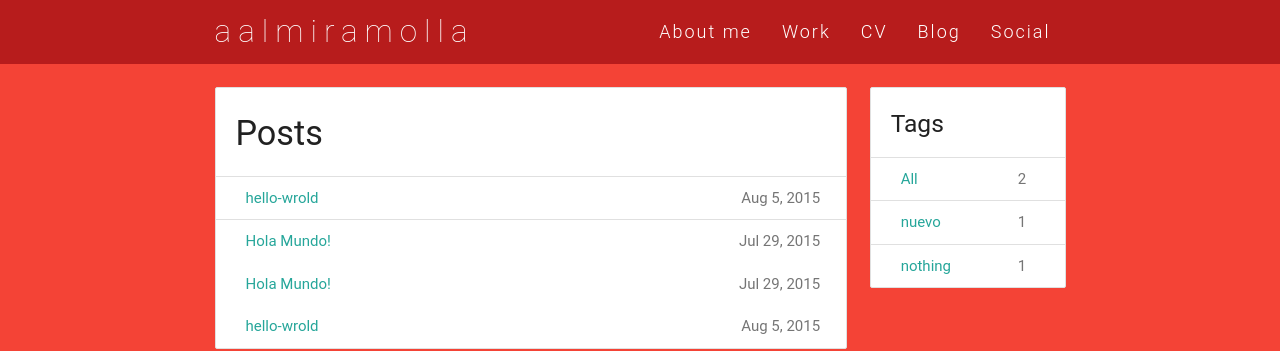
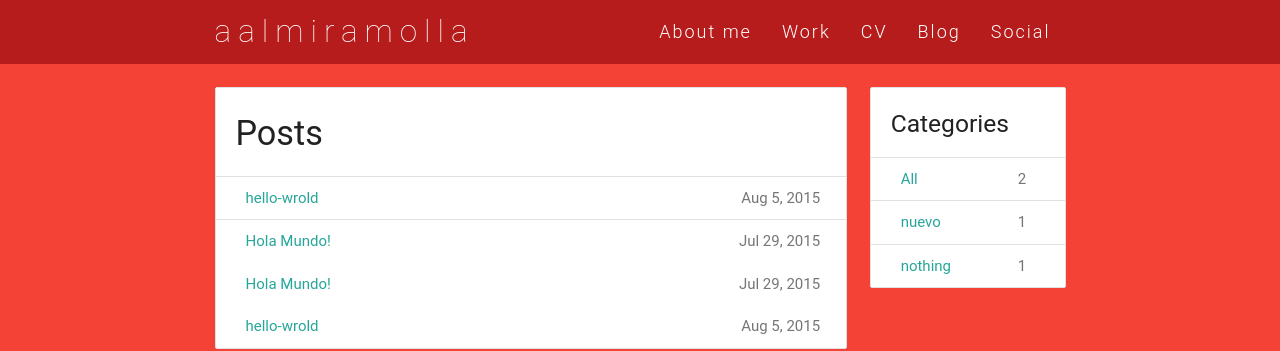
Before and after one commit to aalmiramolla/aalmiramolla.github.io, a Jekyll site: the page built from blog/index.html, in a window 1280 px wide. Shown: the top 351 px of the page. Built offline with Jekyll 4.4.1, drawn with Linux system fonts in a browser that asks for light colours; nearby versions of some CDN libraries; some web fonts are replaced.

Commit message:
Changed name Tags by Categories

```diff
--- a/blog/index.html
+++ b/blog/index.html
@@ -35,7 +35,7 @@ layout: default
       <div class="col s12 m12 l3">
         <div class="section">
           <ul class="collection with-header">
-            <li class="collection-header"><h5>Tags</h5></li>
+            <li class="collection-header"><h5>Categories</h5></li>
             <a href="javascript:;" class="collection-item categories-list-item" cate="All"> All <span class="badge"> {{site.posts | size}}</span></a>
             {% for category in site.categories %}
               <a href="javascript:;" class="collection-item categories-list-item" cate="{{ category | first }}"> {{ category | first }} <span class="badge">{{ category | last | size }}</span></a>
```
